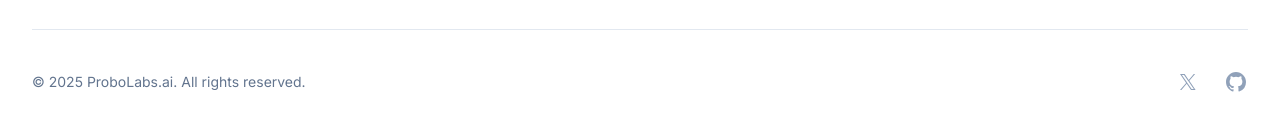
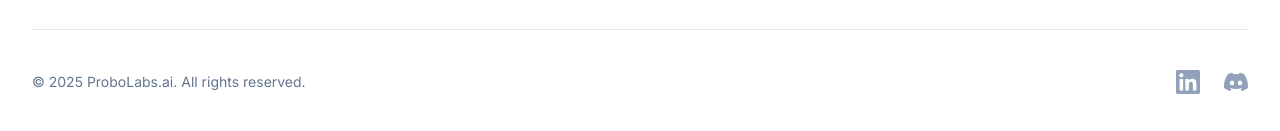
Before and after one commit to probo-labs/probo-website, a Next.js app: page / in a window 1280 px wide. Shown: the part 4869-5000 px from the top of the page. Built offline with nearby package versions, Linux system fonts and the light colour scheme.

Commit message:
Updated Footer component links to direct to LinkedIn and Discord, replacing previous placeholder URLs.

```diff
--- a/src/components/Footer.tsx
+++ b/src/components/Footer.tsx
@@ -29,22 +29,22 @@
         </div>
         <div className="flex flex-col items-center border-t border-slate-200 py-10 sm:flex-row-reverse sm:justify-between">
           <div className="flex gap-x-6">
-            <Link href="#" className="group" aria-label="ProboLabs.ai on X">
+            <Link href="https://www.linkedin.com/company/probolabsai/" className="group" aria-label="ProboLabs.ai on LinkedIn">
               <svg
                 className="h-6 w-6 fill-slate-400 transition group-hover:fill-blue-500"
                 aria-hidden="true"
                 viewBox="0 0 24 24"
               >
-                <path d="M13.3174 10.7749L19.1457 4H17.7646L12.7039 9.88256L8.66193 4H4L10.1122 12.8955L4 20H5.38119L10.7254 13.7878L14.994 20H19.656L13.3171 10.7749H13.3174ZM11.4257 12.9738L10.8064 12.0881L5.87886 5.03974H8.00029L11.9769 10.728L12.5962 11.6137L17.7652 19.0075H15.6438L11.4257 12.9742V12.9738Z" />
+                <path d="M20.447 20.452h-3.554v-5.569c0-1.328-.027-3.037-1.852-3.037-1.853 0-2.136 1.445-2.136 2.939v5.667H9.351V9h3.414v1.561h.046c.477-.9 1.637-1.85 3.37-1.85 3.601 0 4.267 2.37 4.267 5.455v6.286zM5.337 7.433c-1.144 0-2.063-.926-2.063-2.065 0-1.138.92-2.063 2.063-2.063 1.14 0 2.064.925 2.064 2.063 0 1.139-.925 2.065-2.064 2.065zm1.782 13.019H3.555V9h3.564v11.452zM22.225 0H1.771C.792 0 0 .774 0 1.729v20.542C0 23.227.792 24 1.771 24h20.451C23.2 24 24 23.227 24 22.271V1.729C24 .774 23.2 0 22.222 0h.003z" />
               </svg>
             </Link>
-            <Link href="#" className="group" aria-label="ProboLabs.ai on GitHub">
+            <Link href="https://discord.gg/m2gX5AG9TJ" className="group" aria-label="ProboLabs.ai on Discord">
               <svg
                 className="h-6 w-6 fill-slate-400 transition group-hover:fill-blue-500"
                 aria-hidden="true"
                 viewBox="0 0 24 24"
               >
-                <path d="M12 2C6.477 2 2 6.484 2 12.017c0 4.425 2.865 8.18 6.839 9.504.5.092.682-.217.682-.483 0-.237-.008-.868-.013-1.703-2.782.605-3.369-1.343-3.369-1.343-.454-1.158-1.11-1.466-1.11-1.466-.908-.62.069-.608.069-.608 1.003.07 1.531 1.032 1.531 1.032.892 1.53 2.341 1.088 2.91.832.092-.647.35-1.088.636-1.338-2.22-.253-4.555-1.113-4.555-4.951 0-1.093.39-1.988 1.029-2.688-.103-.253-.446-1.272.098-2.65 0 0 .84-.27 2.75 1.026A9.564 9.564 0 0 1 12 6.844a9.59 9.59 0 0 1 2.504.337c1.909-1.296 2.747-1.027 2.747-1.027.546 1.379.202 2.398.1 2.651.64.7 1.028 1.595 1.028 2.688 0 3.848-2.339 4.695-4.566 4.943.359.309.678.92.678 1.855 0 1.338-.012 2.419-.012 2.747 0 .268.18.58.688.482A10.02 10.02 0 0 0 22 12.017C22 6.484 17.522 2 12 2Z" />
+                <path d="M20.317 4.37a19.791 19.791 0 0 0-4.885-1.515.074.074 0 0 0-.079.037c-.21.375-.444.864-.608 1.25a18.27 18.27 0 0 0-5.487 0 12.64 12.64 0 0 0-.617-1.25.077.077 0 0 0-.079-.037A19.736 19.736 0 0 0 3.677 4.37a.07.07 0 0 0-.032.027C.533 9.046-.32 13.58.099 18.057a.082.082 0 0 0 .031.057 19.9 19.9 0 0 0 5.993 3.03.078.078 0 0 0 .084-.028c.462-.63.874-1.295 1.226-1.994a.076.076 0 0 0-.041-.106 13.107 13.107 0 0 1-1.872-.892.077.077 0 0 1-.008-.128 10.2 10.2 0 0 0 .372-.292.074.074 0 0 1 .077-.01c3.928 1.793 8.18 1.793 12.062 0a.074.074 0 0 1 .078.01c.12.098.246.198.373.292a.077.077 0 0 1-.006.127 12.299 12.299 0 0 1-1.873.892.077.077 0 0 0-.041.107c.36.698.772 1.362 1.225 1.993a.076.076 0 0 0 .084.028 19.839 19.839 0 0 0 6.002-3.03.077.077 0 0 0 .032-.054c.5-5.177-.838-9.674-3.549-13.66a.061.061 0 0 0-.031-.03zM8.02 15.33c-1.183 0-2.157-1.085-2.157-2.419 0-1.333.956-2.419 2.157-2.419 1.21 0 2.176 1.096 2.157 2.42 0 1.333-.956 2.418-2.157 2.418zm7.975 0c-1.183 0-2.157-1.085-2.157-2.419 0-1.333.955-2.419 2.157-2.419 1.21 0 2.176 1.096 2.157 2.42 0 1.333-.946 2.418-2.157 2.418z" />
               </svg>
             </Link>
           </div>
```
